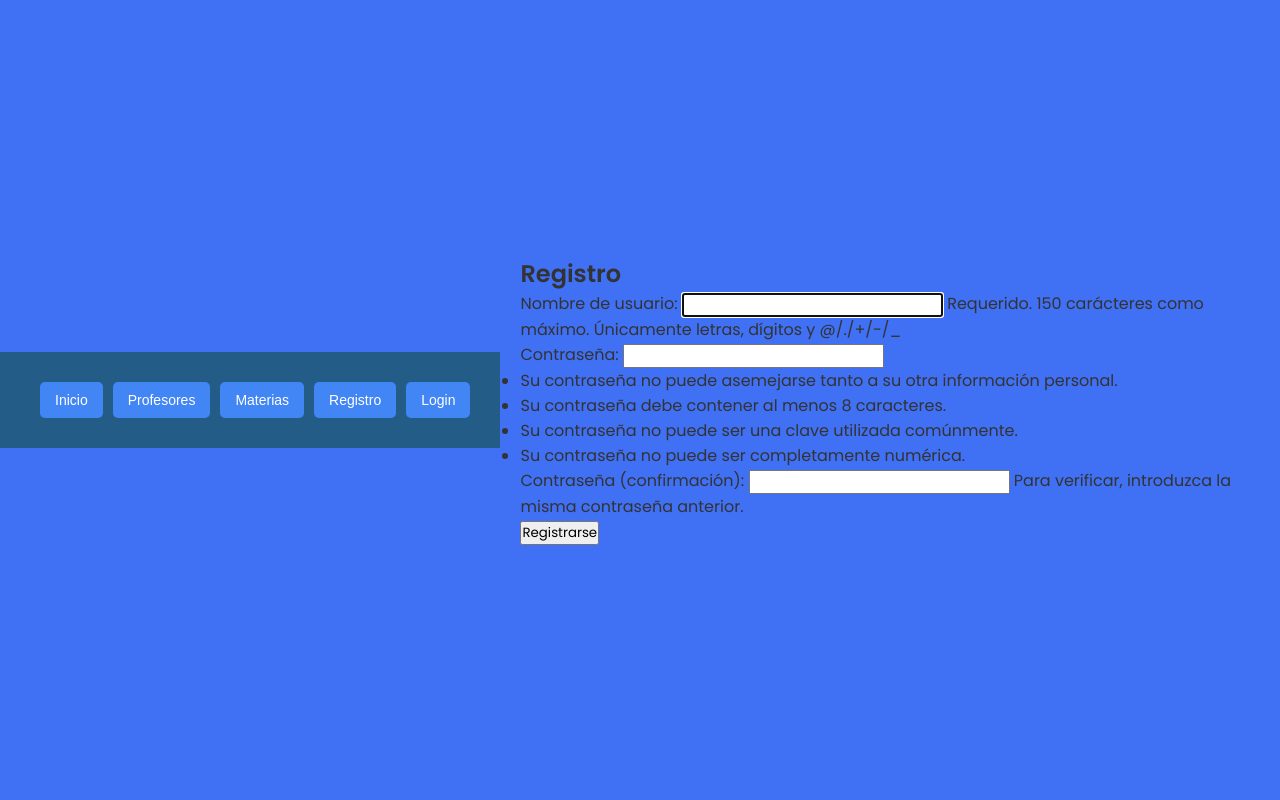
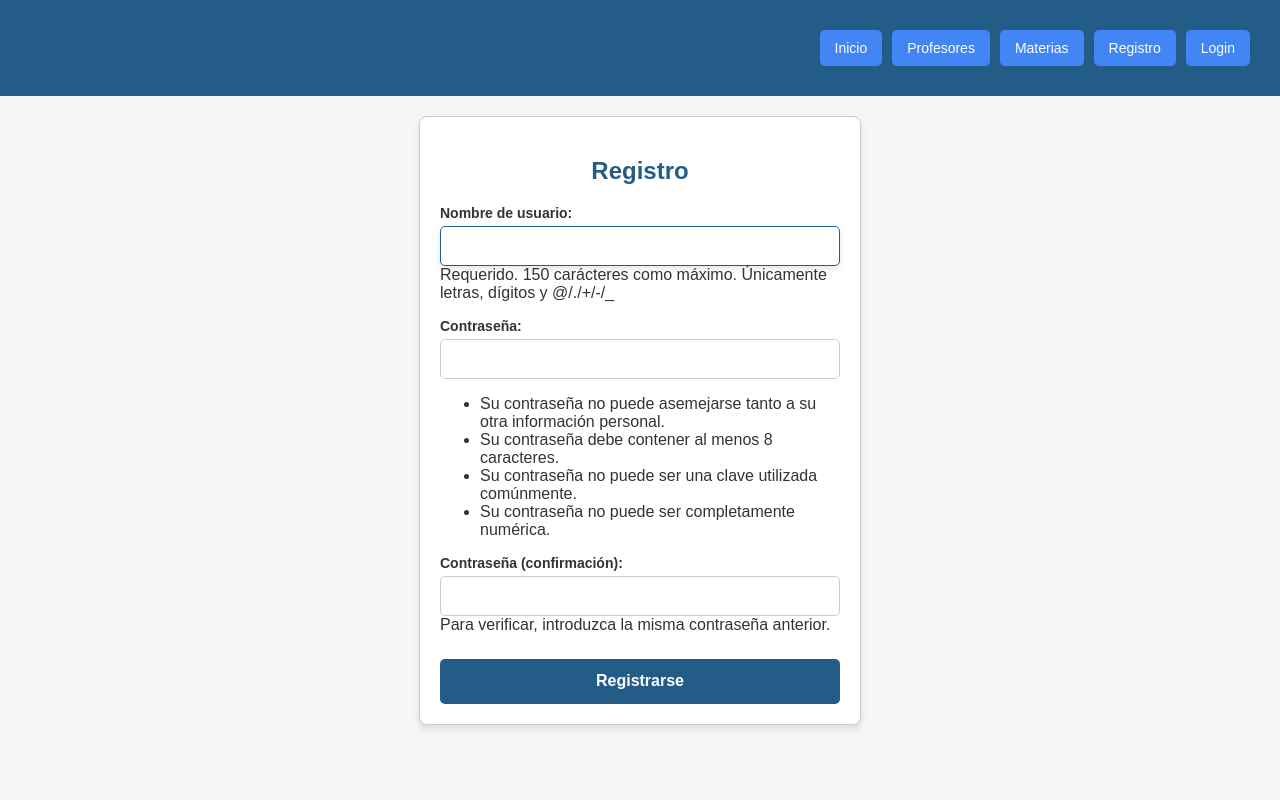
Before and after one commit to AlvaroGC03/Wikiprofes-Proyect, a Django app: page /registro/ in a window 1280 px wide. Run offline with Django 5.2, Linux system fonts and the light colour scheme.

Commit message:
Se arreglo front de registro y login

```diff
--- a/reviews/templates/reviews/perfil_materia.html
+++ b/reviews/templates/reviews/perfil_materia.html
@@ -10,6 +10,7 @@
     <ul>
         {% for review in reviews %}
             <li>
+                <p><strong>Usuario:</strong> {{ review.user }}</p>
                 <p><strong>Profesor:</strong> {{ review.profesor.nombre }}</p>
                 <p><strong>Comentario:</strong> {{ review.comentario }}</p>
                 <p><strong>Fecha:</strong> {{ review.fecha }}</p>
--- a/reviews/templates/reviews/registro.html
+++ b/reviews/templates/reviews/registro.html
@@ -1,16 +1,18 @@
-<!-- templates/reviews/register.html --> <!--Plantilla para el formulario de registro-->
-{% extends "base.html" %}  <!--Hereda de la plantilla base.html-->
-{% load static %} <!--Carga los archivos estáticos-->
+<!-- templates/reviews/register.html -->
+{% extends "base.html" %} <!-- Hereda de la plantilla base.html -->
+{% load static %} <!-- Carga los archivos estáticos -->
 
 {% block extra_css %}
 <link rel="stylesheet" href="{% static 'global/register.css' %}">
 {% endblock %}
 
 {% block content %}
-<h2>Registro</h2>
-<form method="post"> <!--Formulario para el registro de usuarios-->
-    {% csrf_token %} <!--Token de seguridad-->
-    {{ form.as_p }}    <!--Muestra el formulario de registro-->
-    <button type="submit">Registrarse</button> <!--Botón para enviar el formulario-->
-</form>
+<div class="register-container">
+    <h2>Registro</h2>
+    <form method="post" class="register-form"> <!--Formulario para el registro de usuarios-->
+        {% csrf_token %} <!--Token de seguridad-->
+        {{ form.as_p }}    <!--Muestra el formulario de registro-->
+        <button type="submit">Registrarse</button> <!--Botón para enviar el formulario-->
+    </form>
+</div>
 {% endblock %}
--- a/static/global/register.css
+++ b/static/global/register.css
@@ -1,96 +1,65 @@
-/* Import Google Font - Poppins */
-@import url("https://fonts.googleapis.com/css2?family=Poppins:wght@300;400;500;600&display=swap");
-
-/* CSS GENERAL */
-* {
-    margin: 0;
-    padding: 0;
-    box-sizing: border-box;
-    font-family: 'Poppins', sans-serif;
+/* Estilos específicos para el formulario de registro */
+.register-container {
+    max-width: 400px; /* Limita el ancho del formulario */
+    width: 100%;
+    margin: 0 auto; /* Centra horizontalmente */
+    padding: 20px;
+    background-color: #fff; /* Fondo blanco */
+    border: 1px solid #ccc; /* Borde gris claro */
+    border-radius: 8px; /* Bordes redondeados */
+    box-shadow: 0px 4px 6px rgba(0, 0, 0, 0.1); /* Sombra sutil */
 }
 
-body {
-    min-height: 100vh;
-    display: flex;
-    align-items: center;
-    justify-content: center;
-    background: #4070f4; /* Azul */
+.register-container h2 {
+    font-size: 24px;
+    color: #235D87; /* Azul oscuro */
+    text-align: center; /* Centra el título */
+    margin-bottom: 20px;
 }
 
-/* FORMULARIO */
-.container {
-    position: relative;
-    max-width: 600px;
-    width: 100%;
-    border-radius: 6px;
-    padding: 20px 30px;
-    margin: 20px;
-    background-color: #fff; /* Fondo blanco del formulario */
-    box-shadow: 0 5px 15px rgba(0, 0, 0, 0.1); /* Sombra */
+.register-form p {
+    margin-bottom: 15px; /* Espacio entre campos */
 }
 
-.container h2 {
-    font-size: 24px;
-    font-weight: 600;
-    color: #4070f4;
-    margin-bottom: 20px;
-    text-align: center;
+.register-form label {
+    font-size: 14px;
+    font-weight: bold;
+    color: #333;
+    display: block;
+    margin-bottom: 5px; /* Espacio entre etiqueta y campo */
 }
 
-.registro-formulario {
-    display: flex;
-    flex-direction: column;
-    gap: 15px;
-}
-
-.registro-formulario p {
-    margin-bottom: 12px;
-}
-
-.registro-formulario label {
-    font-size: 14px;
-    font-weight: 500;
-    color: #333;
-}
-
-.registro-formulario input {
+.register-form input {
     width: 100%;
     height: 40px;
     padding: 0 10px;
-    border: 1px solid #ccc;
-    border-radius: 5px;
     font-size: 14px;
+    border: 1px solid #ccc; /* Borde gris claro */
+    border-radius: 5px; /* Bordes redondeados */
+    outline: none;
+    box-sizing: border-box; /* Incluye padding y borde en el ancho total */
     transition: border-color 0.3s;
 }
 
-.registro-formulario input:focus {
-    border-color: #4070f4;
-    box-shadow: 0 3px 6px rgba(0, 0, 0, 0.1);
+.register-form input:focus {
+    border-color: #235D87; /* Azul oscuro */
+    box-shadow: 0px 3px 6px rgba(0, 0, 0, 0.1); /* Sombra sutil en foco */
 }
 
-.boton-registrar {
+.register-form button {
     width: 100%;
     height: 45px;
-    border: none;
-    background-color: #4070f4;
+    background-color: #235D87; /* Azul oscuro */
     color: white;
     font-size: 16px;
-    font-weight: 500;
-    border-radius: 5px;
+    font-weight: bold;
+    border: none;
+    border-radius: 5px; /* Bordes redondeados */
     cursor: pointer;
+    margin-top: 10px;
     transition: background-color 0.3s ease;
 }
 
-.boton-registrar:hover {
-    background-color: #265df2; /* Azul más oscuro */
+.register-form button:hover {
+    background-color: #1d4d73; /* Azul más oscuro */
 }
-
-@media (max-width: 750px) {
-    .container {
-        padding: 15px 20px;
-    }
-
-    .registro-formulario {
-        gap: 12px;
-    }
-}
```
Also changed, not shown: static/global/login.css (+46 -80 lines), db.sqlite3.
